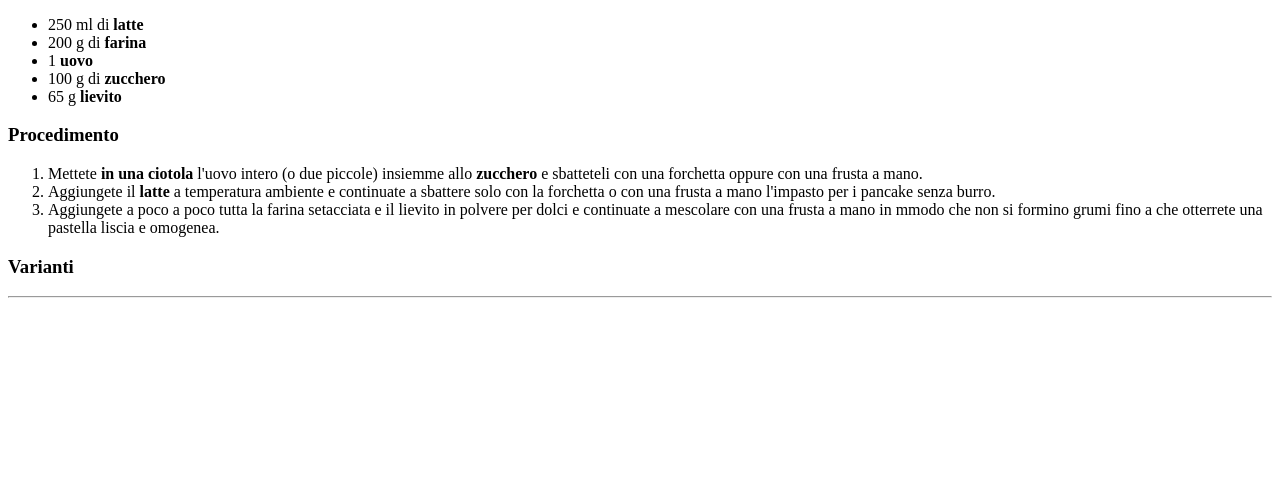
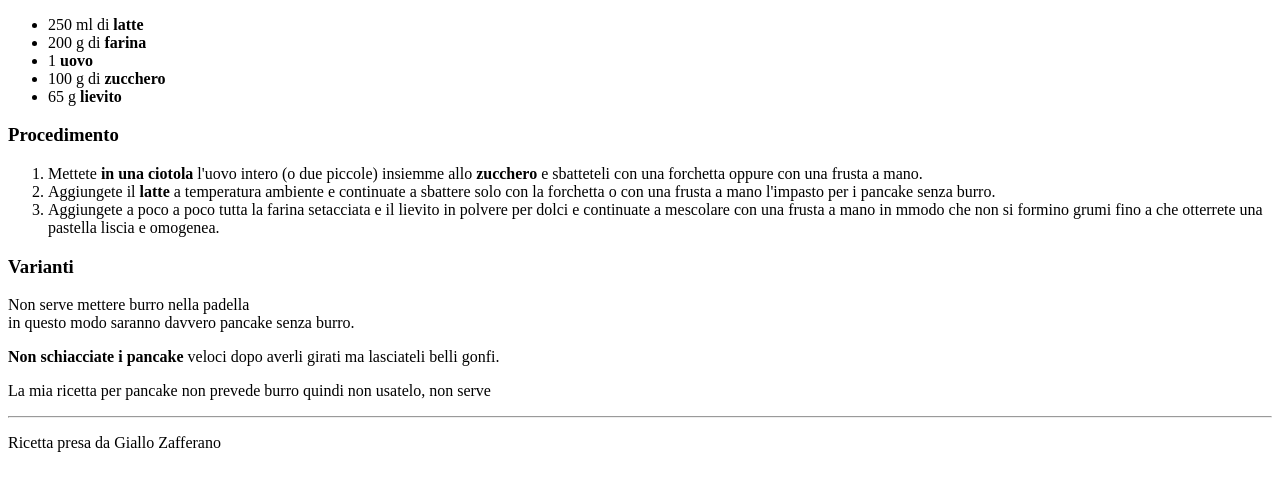
Before and after one commit to robertolagreca/html-ricetta-pancake, a plain HTML site: page index.html in a window 1280 px wide. Shown: the part 105-596 px from the top of the page. Drawn offline with Linux system fonts and the light colour scheme.

Commit message:
Aggiunta paragrafi in sezione Varianti

```diff
--- a/index.html
+++ b/index.html
@@ -25,7 +25,23 @@
                 <li>Aggiungete a poco a poco tutta la farina setacciata e il lievito in polvere per dolci e continuate a mescolare con una frusta a mano in mmodo che non si formino grumi fino a che otterrete una pastella liscia e omogenea.</li>
             </ol>
         <h3>Varianti</h3>
+        <p>
+            Non serve mettere burro nella padella<br>
+            in questo modo saranno davvero pancake senza burro.
+        </p>
+
+        <p>
+            <b>Non schiacciate i pancake</b> veloci dopo averli girati ma lasciateli belli gonfi.
+        </p>
+
+        <p>
+            La mia ricetta per pancake non prevede burro quindi non usatelo, non serve
+        </p>
     <hr>
+
+        <p>
+            Ricetta presa da Giallo Zafferano
+        </p>
 </body>
 
 </html>
```
